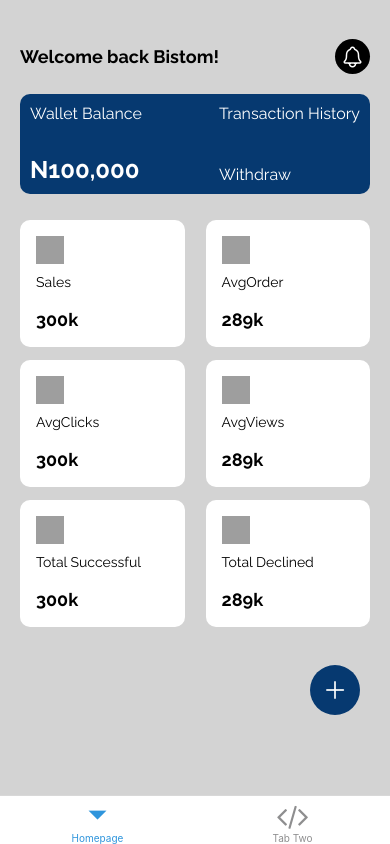
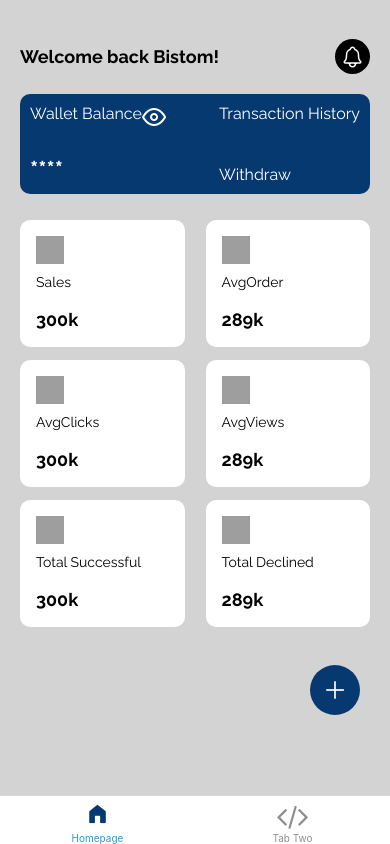
Before and after one commit to Goodie007/e-market, a React Native app: screen /Home in a window 390 px wide. Built offline with nearby package versions, Linux system fonts and the light colour scheme; grey boxes are pictures that could not be loaded; what expo-linking would draw is missing.

Commit message:
initial commit

```diff
--- a/components/UI/HomePage/TopComponent/index.tsx
+++ b/components/UI/HomePage/TopComponent/index.tsx
@@ -1,7 +1,13 @@
-import React from "react";
-import { View, Text } from "react-native";
+import React, { useState } from "react";
+import { View, Text, Pressable } from "react-native";
+import { Feather } from "@expo/vector-icons";
 
 export default function TopComponent() {
+  const [showEye, setShowEye] = useState(false);
+
+  const showBalance = () => {
+    setShowEye(!showEye);
+  };
   return (
     <View
       style={{
@@ -21,6 +27,12 @@ export default function TopComponent() {
           paddingVertical: 10,
         }}
       >
+        <View
+          style={{
+            flexDirection: "row",
+            justifyContent: "space-between",
+          }}
+        >
           <Text
             style={{
               fontSize: 16,
@@ -30,6 +42,16 @@ export default function TopComponent() {
           >
             Wallet Balance
           </Text>
+          <Pressable
+            onPress={showBalance}
+          >
+            {showEye ? (
+              <Feather name="eye-off" size={24} color="#FFFFFF" />
+            ) : (
+              <Feather name="eye" size={24} color="#FFFFFF" />
+            )}
+          </Pressable>
+        </View>
         <Text
           style={{
             fontSize: 24,
@@ -37,7 +59,7 @@ export default function TopComponent() {
             fontFamily: "Raleway-Bold",
           }}
         >
-          N100,000
+         {showEye ?  'N100,000' : '****' }
         </Text>
       </View>
       <View
@@ -53,14 +75,18 @@ export default function TopComponent() {
             color: "#FFFFFF",
             fontFamily: "Raleway-Regular",
           }}
-        >Transaction History</Text>
+        >
+          Transaction History
+        </Text>
         <Text
           style={{
             fontSize: 16,
             color: "#FFFFFF",
             fontFamily: "Raleway-Regular",
           }}
-        >Withdraw</Text>
+        >
+          Withdraw
+        </Text>
       </View>
     </View>
   );
--- a/components/UI/HomePage/index.tsx
+++ b/components/UI/HomePage/index.tsx
@@ -1,5 +1,5 @@
 import React from "react";
-import { View, Text, SafeAreaView, ScrollView } from "react-native";
+import { View, Text, SafeAreaView, ScrollView, Platform } from "react-native";
 import { Ionicons } from "@expo/vector-icons";
 import { AntDesign } from "@expo/vector-icons";
 import TopComponents from "./TopComponent";
@@ -20,7 +20,7 @@ export default function Homepage() {
       <View
         style={{
           paddingHorizontal: 20,
-          paddingTop: "10%",
+          paddingTop: Platform.OS === 'android'? "20%" : '10%',
         }}
       >
         <View
--- a/navigation/index.tsx
+++ b/navigation/index.tsx
@@ -3,7 +3,7 @@
  * https://reactnavigation.org/docs/getting-started
  *
  */
-import { FontAwesome } from '@expo/vector-icons';
+import { FontAwesome, Foundation } from '@expo/vector-icons';
 import { createBottomTabNavigator } from '@react-navigation/bottom-tabs';
 import { NavigationContainer, DefaultTheme, DarkTheme } from '@react-navigation/native';
 import { createNativeStackNavigator } from '@react-navigation/native-stack';
@@ -70,6 +70,7 @@ function BottomTabNavigator() {
           options={{
             title: 'Homepage',
             headerShown: false,
+            tabBarIcon: ({ color }) => <Foundation name="home" size={24} color="#063970" />,
           }}
          />
       {/* <BottomTab.Screen
```
Lines whose indentation alone changed are shown as unchanged.
